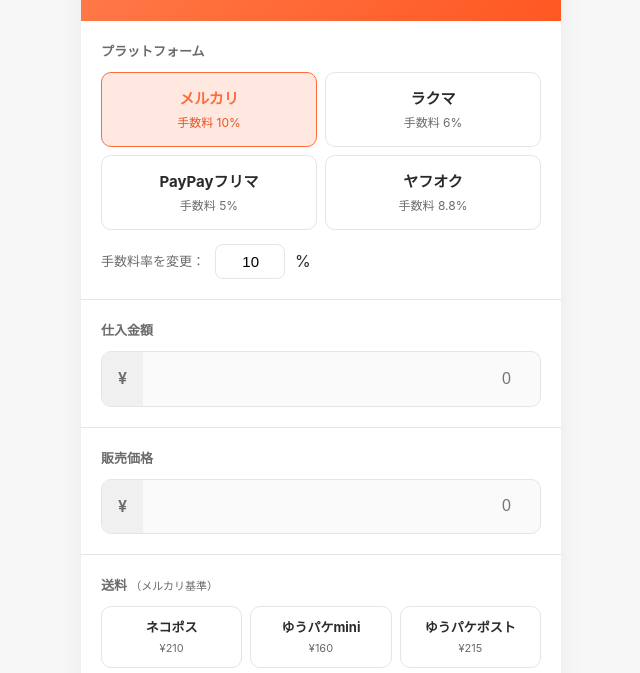
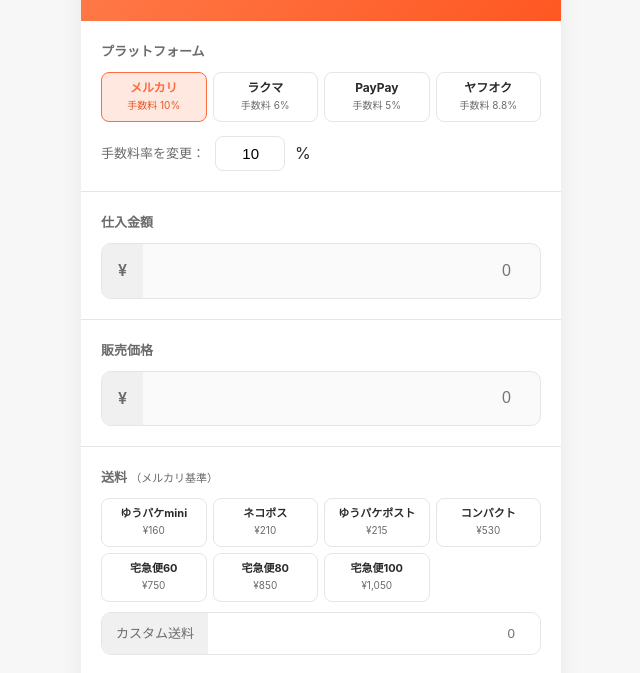
Before and after one commit to taichichi-lab/furima-keisanki, a plain HTML site: page index.html in a window 1280 px wide. Shown: the part 106-779 px from the top of the page, without its empty margins (319-959 px from the left). Drawn offline with Linux system fonts and the light colour scheme.

Commit message:
Add files via upload

```diff
--- a/index.html
+++ b/index.html
@@ -2,8 +2,22 @@
 <html lang="ja">
 <head>
 <meta charset="UTF-8">
-<meta name="viewport" content="width=device-width, initial-scale=1.0">
+<meta name="viewport" content="width=device-width, initial-scale=1.0, viewport-fit=cover">
 <title>フリマ電卓</title>
+
+<!-- PWA設定 -->
+<link rel="manifest" href="manifest.json">
+<meta name="theme-color" content="#ff5722">
+
+<!-- iOS用設定 -->
+<meta name="apple-mobile-web-app-capable" content="yes">
+<meta name="apple-mobile-web-app-status-bar-style" content="black-translucent">
+<meta name="apple-mobile-web-app-title" content="フリマ電卓">
+<link rel="apple-touch-icon" href="icons/apple-touch-icon.png">
+
+<!-- 通常のfavicon -->
+<link rel="icon" type="image/png" sizes="192x192" href="icons/icon-192.png">
+
 <style>
   :root {
     --primary: #ff6b3d;
@@ -21,12 +35,16 @@
 
   * { box-sizing: border-box; margin: 0; padding: 0; }
 
+  /* セーフエリア対応（iPhoneのノッチ等） */
   body {
     font-family: -apple-system, BlinkMacSystemFont, "Hiragino Sans", "Yu Gothic", sans-serif;
     background: var(--bg);
     color: var(--text);
     padding: 16px;
+    padding-top: max(16px, env(safe-area-inset-top));
+    padding-bottom: max(16px, env(safe-area-inset-bottom));
     line-height: 1.6;
+    -webkit-tap-highlight-color: transparent;
   }
 
   .container {
@@ -62,13 +80,13 @@
 
   .platform-grid {
     display: grid;
-    grid-template-columns: 1fr 1fr;
-    gap: 8px;
+    grid-template-columns: repeat(4, 1fr);
+    gap: 6px;
   }
   .platform-btn {
-    padding: 14px;
+    padding: 8px 4px;
     border: 1.5px solid var(--border);
-    border-radius: 10px;
+    border-radius: 8px;
     background: white;
     cursor: pointer;
     text-align: center;
@@ -79,9 +97,9 @@
     border-color: var(--primary);
     background: var(--primary-light);
   }
-  .platform-btn .name { font-weight: 700; font-size: 15px; }
+  .platform-btn .name { font-weight: 700; font-size: 12px; line-height: 1.2; }
   .platform-btn.active .name { color: var(--primary); }
-  .platform-btn .fee { font-size: 12px; color: var(--text-sub); margin-top: 2px; }
+  .platform-btn .fee { font-size: 10px; color: var(--text-sub); margin-top: 2px; }
   .platform-btn.active .fee { color: var(--primary-dark); }
 
   .fee-row {
@@ -126,13 +144,13 @@
 
   .shipping-grid {
     display: grid;
-    grid-template-columns: repeat(3, 1fr);
-    gap: 8px;
+    grid-template-columns: repeat(4, 1fr);
+    gap: 6px;
   }
   .ship-btn {
-    padding: 10px 6px;
+    padding: 8px 4px;
     border: 1.5px solid var(--border);
-    border-radius: 10px;
+    border-radius: 8px;
     background: white;
     cursor: pointer;
     text-align: center;
@@ -143,8 +161,8 @@
     border-color: var(--primary);
     background: var(--primary-light);
   }
-  .ship-btn .name { font-weight: 700; font-size: 13px; }
-  .ship-btn .price { font-size: 11px; color: var(--text-sub); margin-top: 2px; }
+  .ship-btn .name { font-weight: 700; font-size: 11px; line-height: 1.2; }
+  .ship-btn .price { font-size: 10px; color: var(--text-sub); margin-top: 2px; }
   .ship-btn.active .name { color: var(--primary); }
 
   .custom-ship {
@@ -204,7 +222,6 @@
   }
   .profit-row .val-big.neg { color: var(--danger); }
 
-  /* 損益分岐点カード（新機能） */
   .breakeven-card {
     margin-top: 16px;
     background: linear-gradient(135deg, #fff5ef, #ffe5d6);
@@ -271,7 +288,6 @@
     <p>仕入・手数料・送料を差し引いた利益を計算</p>
   </div>
 
-  <!-- プラットフォーム選択 -->
   <div class="section">
     <div class="label">プラットフォーム</div>
     <div class="platform-grid">
@@ -284,7 +300,7 @@
         <div class="fee">手数料 6%</div>
       </div>
       <div class="platform-btn" data-fee="5">
-        <div class="name">PayPayフリマ</div>
+        <div class="name">PayPay</div>
         <div class="fee">手数料 5%</div>
       </div>
       <div class="platform-btn" data-fee="8.8">
@@ -299,30 +315,27 @@
     </div>
   </div>
 
-  <!-- 仕入金額 -->
   <div class="section">
     <div class="label">仕入金額</div>
     <div class="input-box">
       <span class="yen">¥</span>
-      <input type="number" id="cost" placeholder="0" min="0">
+      <input type="number" id="cost" placeholder="0" min="0" inputmode="numeric">
     </div>
   </div>
 
-  <!-- 販売価格 -->
   <div class="section">
     <div class="label">販売価格</div>
     <div class="input-box">
       <span class="yen">¥</span>
-      <input type="number" id="price" placeholder="0" min="0">
+      <input type="number" id="price" placeholder="0" min="0" inputmode="numeric">
     </div>
   </div>
 
-  <!-- 送料 -->
   <div class="section">
     <div class="label">送料 <span class="label-sub">（メルカリ基準）</span></div>
     <div class="shipping-grid">
+      <div class="ship-btn" data-ship="160"><div class="name">ゆうパケmini</div><div class="price">¥160</div></div>
       <div class="ship-btn" data-ship="210"><div class="name">ネコポス</div><div class="price">¥210</div></div>
-      <div class="ship-btn" data-ship="160"><div class="name">ゆうパケmini</div><div class="price">¥160</div></div>
       <div class="ship-btn" data-ship="215"><div class="name">ゆうパケポスト</div><div class="price">¥215</div></div>
       <div class="ship-btn" data-ship="530"><div class="name">コンパクト</div><div class="price">¥530</div></div>
       <div class="ship-btn" data-ship="750"><div class="name">宅急便60</div><div class="price">¥750</div></div>
@@ -331,11 +344,10 @@
     </div>
     <div class="custom-ship">
       <span class="ship-label">カスタム送料</span>
-      <input type="number" id="customShip" placeholder="0" min="0">
+      <input type="number" id="customShip" placeholder="0" min="0" inputmode="numeric">
     </div>
   </div>
 
-  <!-- 計算結果 -->
   <div class="result-section">
     <div class="result-title">計算結果</div>
     <div class="result-row"><span>販売価格</span><span class="val" id="rPrice">¥0</span></div>
@@ -347,7 +359,6 @@
       <span class="val-big" id="rProfit">¥0</span>
     </div>
 
-    <!-- 🆕 損益分岐点カード -->
     <div class="breakeven-card" id="breakevenCard">
       <div class="be-label">⚖️ 損益分岐点（最低販売価格）</div>
       <div class="be-desc">これより安く売ると赤字になる金額です</div>
@@ -361,7 +372,6 @@
 </div>
 
 <script>
-  // 状態
   let state = {
     feeRate: 10,
     cost: 0,
@@ -371,7 +381,6 @@
 
   const yen = (n) => '¥' + Math.round(n).toLocaleString();
 
-  // プラットフォーム選択
   document.querySelectorAll('.platform-btn').forEach(btn => {
     btn.addEventListener('click', () => {
       document.querySelectorAll('.platform-btn').forEach(b => b.classList.remove('active'));
@@ -383,13 +392,11 @@
     });
   });
 
-  // 手数料率変更
   document.getElementById('feeRate').addEventListener('input', (e) => {
     state.feeRate = parseFloat(e.target.value) || 0;
     calc();
   });
 
-  // 送料ボタン
   document.querySelectorAll('.ship-btn').forEach(btn => {
     btn.addEventListener('click', () => {
       document.querySelectorAll('.ship-btn').forEach(b => b.classList.remove('active'));
@@ -400,7 +407,6 @@
     });
   });
 
-  // カスタム送料
   document.getElementById('customShip').addEventListener('input', (e) => {
     const v = parseInt(e.target.value) || 0;
     if (v > 0) {
@@ -412,7 +418,6 @@
     calc();
   });
 
-  // 仕入・販売価格
   document.getElementById('cost').addEventListener('input', (e) => {
     state.cost = parseInt(e.target.value) || 0;
     calc();
@@ -422,7 +427,6 @@
     calc();
   });
 
-  // 計算
   function calc() {
     const fee = state.price * (state.feeRate / 100);
     const profit = state.price - fee - state.shipping - state.cost;
@@ -437,18 +441,12 @@
     profitEl.textContent = (profit < 0 ? '-' : '') + yen(Math.abs(profit));
     profitEl.classList.toggle('neg', profit < 0);
 
-    // 🆕 損益分岐点を計算
-    // 利益 = 価格 - 価格 × 手数料率 - 送料 - 仕入
-    // 利益 = 0 になる価格を求める
-    // 価格 × (1 - 手数料率) = 送料 + 仕入
-    // 価格 = (送料 + 仕入) ÷ (1 - 手数料率)
     const card = document.getElementById('breakevenCard');
     const valueEl = document.getElementById('breakevenValue');
     const hintEl = document.getElementById('breakevenHint');
 
     const feeRatio = state.feeRate / 100;
     if (feeRatio >= 1) {
-      // 手数料100%以上は計算不能
       card.classList.add('invalid');
       valueEl.textContent = '計算できません';
       hintEl.textContent = '手数料率が高すぎます';
@@ -464,13 +462,11 @@
     }
 
     const breakeven = totalCost / (1 - feeRatio);
-    // 1円単位で切り上げ（赤字を防ぐため）
     const breakevenCeil = Math.ceil(breakeven);
 
     card.classList.remove('invalid');
     valueEl.textContent = yen(breakevenCeil);
 
-    // 現在の販売価格との比較ヒント
     if (state.price === 0) {
       hintEl.textContent = `この価格以上で売れば赤字になりません`;
     } else if (state.price >= breakevenCeil) {
@@ -482,7 +478,6 @@
     }
   }
 
-  // リセット
   document.getElementById('resetBtn').addEventListener('click', () => {
     state = { feeRate: 10, cost: 0, price: 0, shipping: 0 };
     document.getElementById('cost').value = '';
@@ -496,8 +491,14 @@
     calc();
   });
 
-  // 初期計算
   calc();
+
+  // Service Worker登録（オフライン対応）
+  if ('serviceWorker' in navigator) {
+    window.addEventListener('load', () => {
+      navigator.serviceWorker.register('sw.js').catch(err => console.log('SW登録失敗:', err));
+    });
+  }
 </script>
 
 </body>
```
